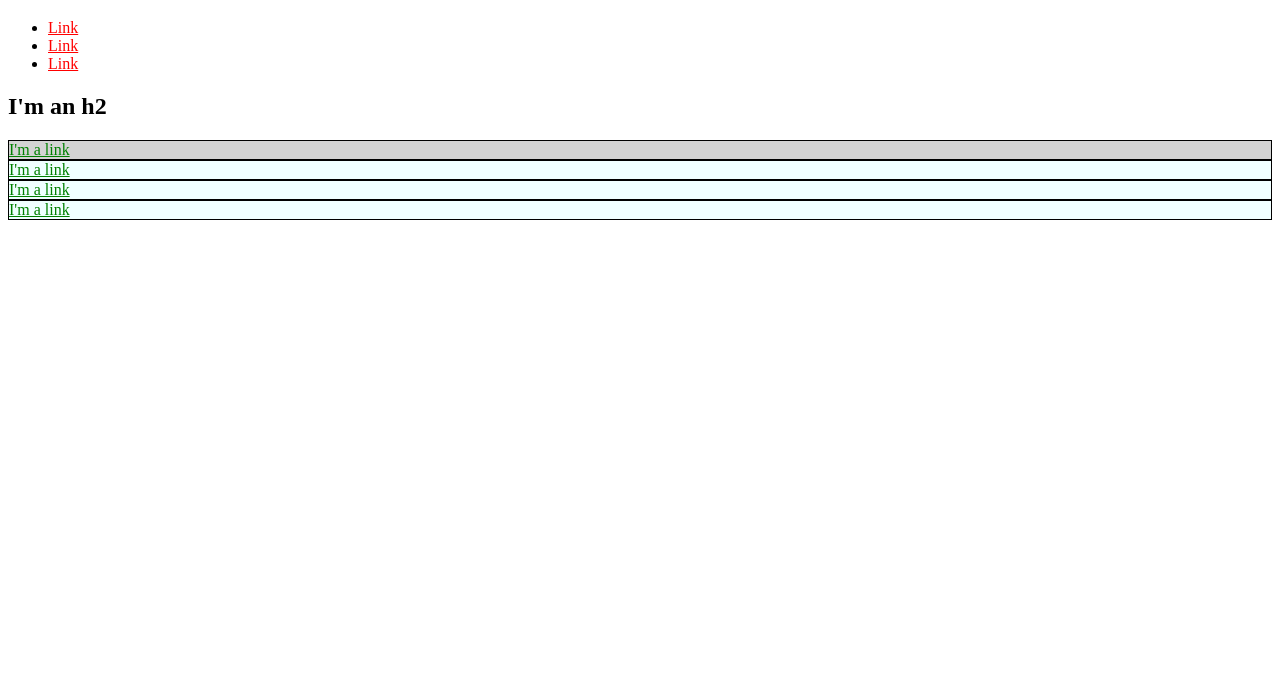
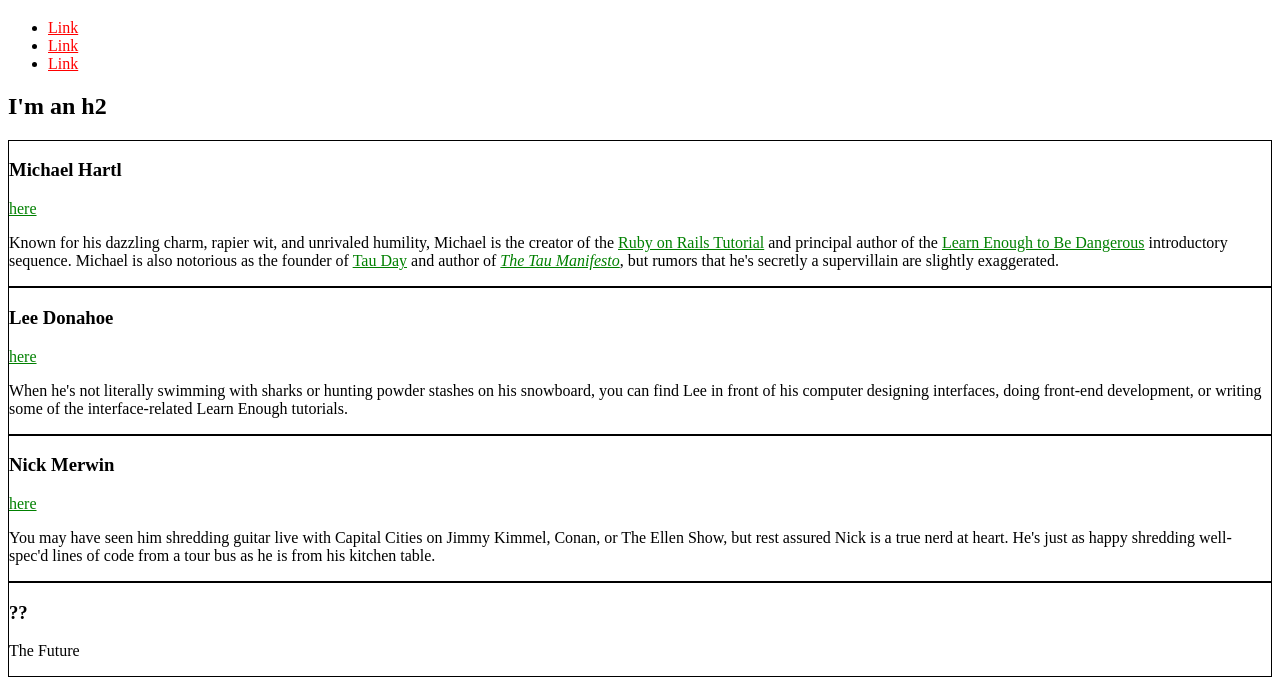
Before and after one commit to mglongman/mglongman.github.io, a plain HTML site: page index.html in a window 1280 px wide. Shown: the part 61-756 px from the top of the page. Drawn offline with Linux system fonts and the light colour scheme.

Commit message:
Update index.html to section 2.4

```diff
--- a/index.html
+++ b/index.html
@@ -7,17 +7,11 @@
 			a {
 				color: red;
 			}
-			#exec-bio {
-				background-color: lightgray;
-			}
 			.bio-box {
 				border: 1px solid black;
 			}
 			.bio-box a {
 				color: green;
-			}
-			.azure {
-				background-color: azure;
 			}
 		</style>
 	</head>
@@ -35,17 +29,32 @@
 			</li>
 		</ul>
 		<h2>I'm an h2</h2>
-		<div id="exec-bio" class="bio-box azure">
-			<a href="http://example.com/">I'm a link</a>
+		<div class="bio-box">
+			<h3>Michael Hartl</h3>
+			<a href="http://twitter.com/mhartl">here</a>
+			<p>
+			Known for his dazzling charm, rapier wit, and unrivaled humility, Michael is the creator of the <a href="http://railstutorial.org/">Ruby on Rails Tutorial</a> and principal author of the <a href="https://learnenough.com/"> Learn Enough to Be Dangerous</a> introductory sequence. Michael is also notorious as the founder of <a href="http://tauday.com/">Tau Day</a> and author of <a href="http://tauday.com/tau-manifesto"><em>The Tau Manifesto</em></a>, but rumors that he's secretly a supervillain are slightly exaggerated.
+			</p>
 		</div>
-		<div class="bio-box azure">
-			<a href="http://example.com/">I'm a link</a>
+		<div class="bio-box">
+			<h3>Lee Donahoe</h3>
+			<a href="https://twitter.com/leedonahoe">here</a>
+			<p>
+			When he's not literally swimming with sharks or hunting powder stashes on his snowboard, you can find Lee in front of his computer designing interfaces, doing front-end development, or writing some of the interface-related Learn Enough tutorials.
+			</p>
 		</div>
-		<div class="bio-box azure">
-			<a href="http://example.com/">I'm a link</a>
+		<div class="bio-box">
+			<h3>Nick Merwin</h3>
+			<a href="https://twitter.com/nickmerwin">here</a>
+			<p>
+			You may have seen him shredding guitar live with Capital Cities on Jimmy Kimmel, Conan, or The Ellen Show, but rest assured Nick is a true nerd at heart. He's just as happy shredding well-spec'd lines of code from a tour bus as he is from his kitchen table.
+			</p>
 		</div>
-		<div class="bio-box azure">
-			<a href="http://example.com/">I'm a link</a>
+		<div class="bio-box">
+			<h3>??</h3>
+			<p>
+			The Future
+			</p>
 		</div>
 	</body>
 </html>
```
